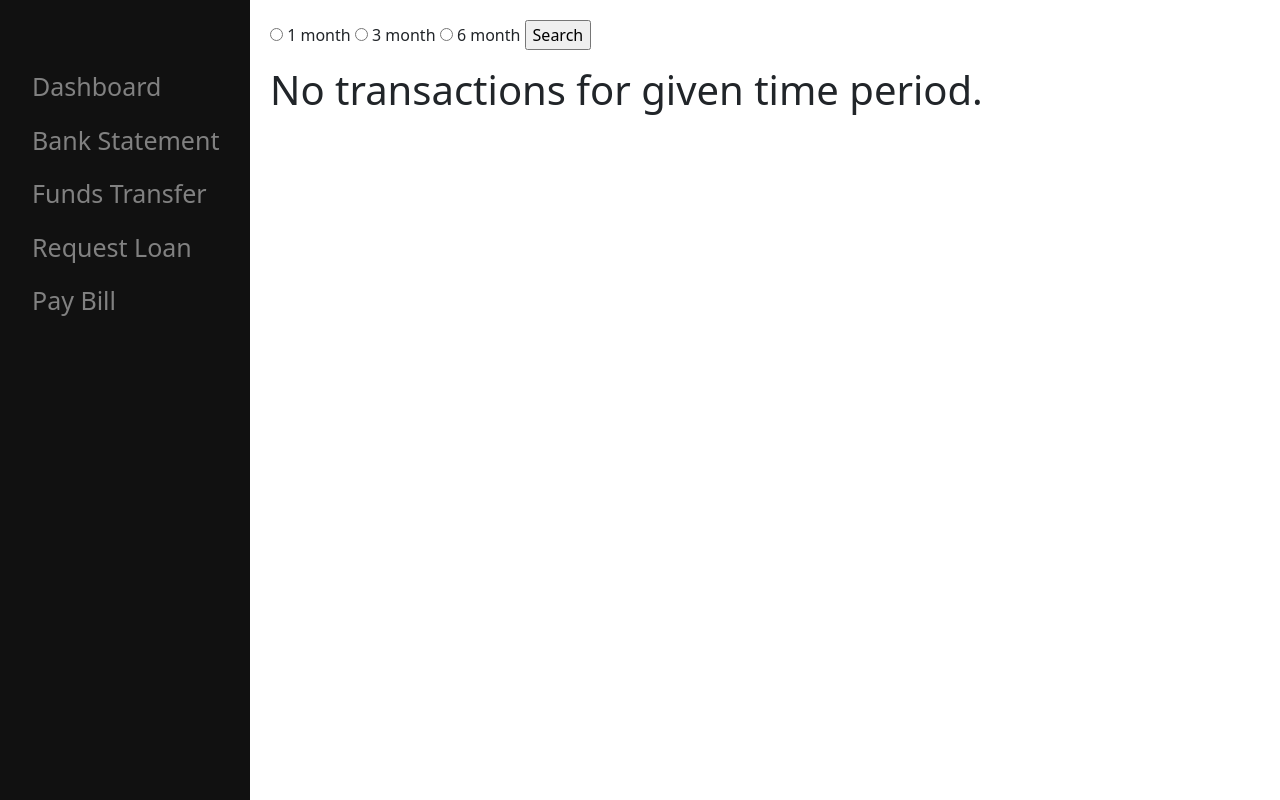
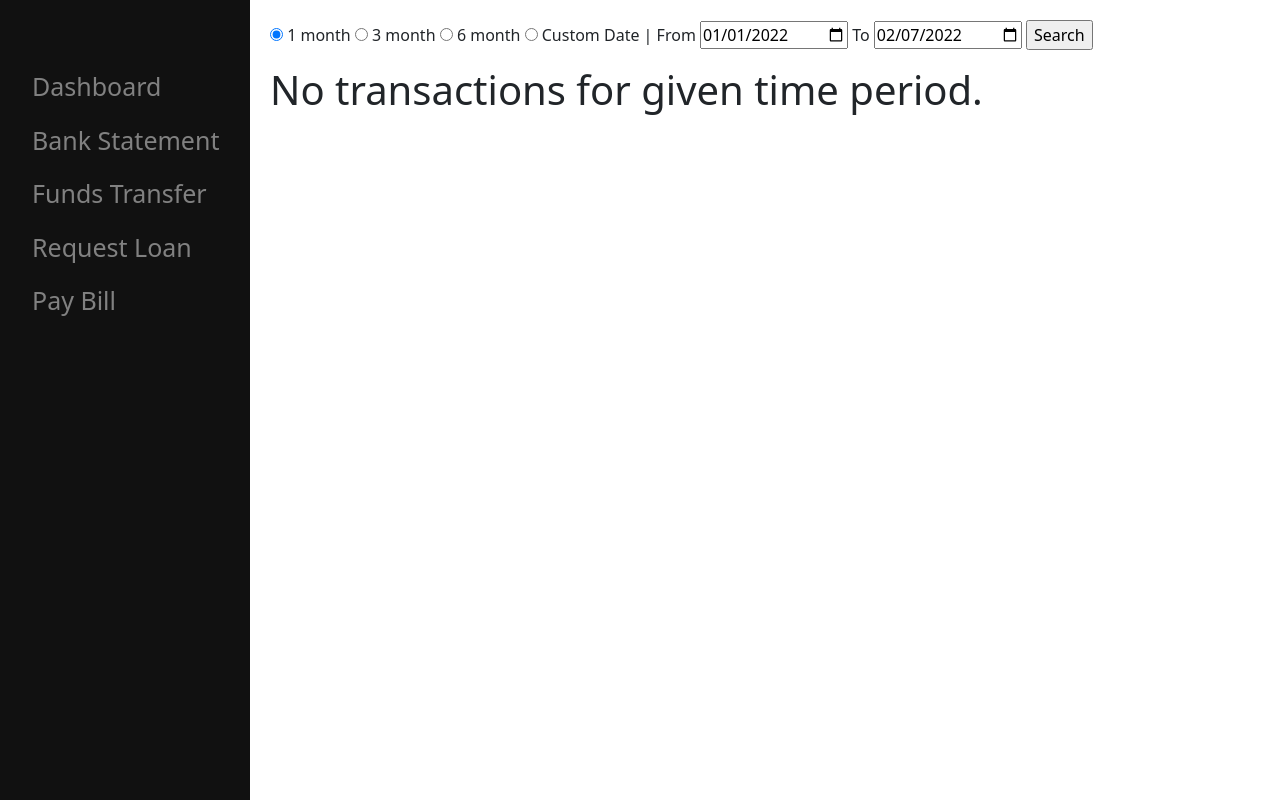
Before and after one commit to abeeralikhan/banking-sytem, a Django app: page /bankStatement/ in a window 1280 px wide. Run offline with Django 3.2, Linux system fonts and the light colour scheme; some libraries are stand-ins or nearby versions.

Commit message:
make custom date feature in bankStatement app

```diff
--- a/src/bankingSystem/bankStatement/templates/bankStatement/index.html
+++ b/src/bankingSystem/bankStatement/templates/bankStatement/index.html
@@ -6,15 +6,20 @@
     <form method="POST" action="">
         {% csrf_token %}
         <div>
-            <input type="radio" name="radio_month" value="1">
+            <input type="radio" name="radio_month" value="1" checked>
             <label for="1">1 month</label>
             <input type="radio" name="radio_month" value="3">
             <label for="3">3 month</label>
             <input type="radio" name="radio_month" value="6">
             <label for="6">6 month</label>
+            <input type="radio" name="radio_month" value="True">
+            <label for="custome_date">Custom Date | </label>
+            <label for="from"> From </label>
+            <input type="date" name="startDate" value="2022-01-01">
+            <label for="to"> To </label>
+            <input type="date" name="endDate" value="2022-02-07">
             <input type="submit" value="Search">
         </div>
-
     </form>
 </div>
 
--- a/src/bankingSystem/bankStatement/views.py
+++ b/src/bankingSystem/bankStatement/views.py
@@ -1,5 +1,5 @@
 from django.shortcuts import render
-from datetime import date
+from datetime import date, datetime
 from dateutil.relativedelta import relativedelta
 from .models import TransactionDetails
 
@@ -11,7 +11,20 @@ def getStartDate(n):
 def index(request):
     context = {}
     if request.method=="POST":
-        transactions = TransactionDetails.objects.filter(user_id = request.user)
-        context = {'transactions':transactions}
+        checkForCustomDate = request.POST['radio_month']
+
+        if checkForCustomDate=="True":
+            startDate = request.POST['startDate']
+            endDate = request.POST['endDate']
+
+        else:
+            months = checkForCustomDate
+            startDate = getStartDate(int(months))
+            now = datetime.now()
+            endDate = now.strftime("%Y-%m-%d")
+
+        transactions = TransactionDetails.objects.filter(user_id = request.user, tr_date__gte=startDate, tr_date__lte=endDate)
+        transactions = transactions.order_by('tr_date')
+        context = {'transactions':transactions, 'date1':startDate, 'date2':endDate, 'something':checkForCustomDate}
 
     return render(request, 'bankStatement/index.html', context)
```
Also changed, not shown: src/bankingSystem/db.sqlite3.
